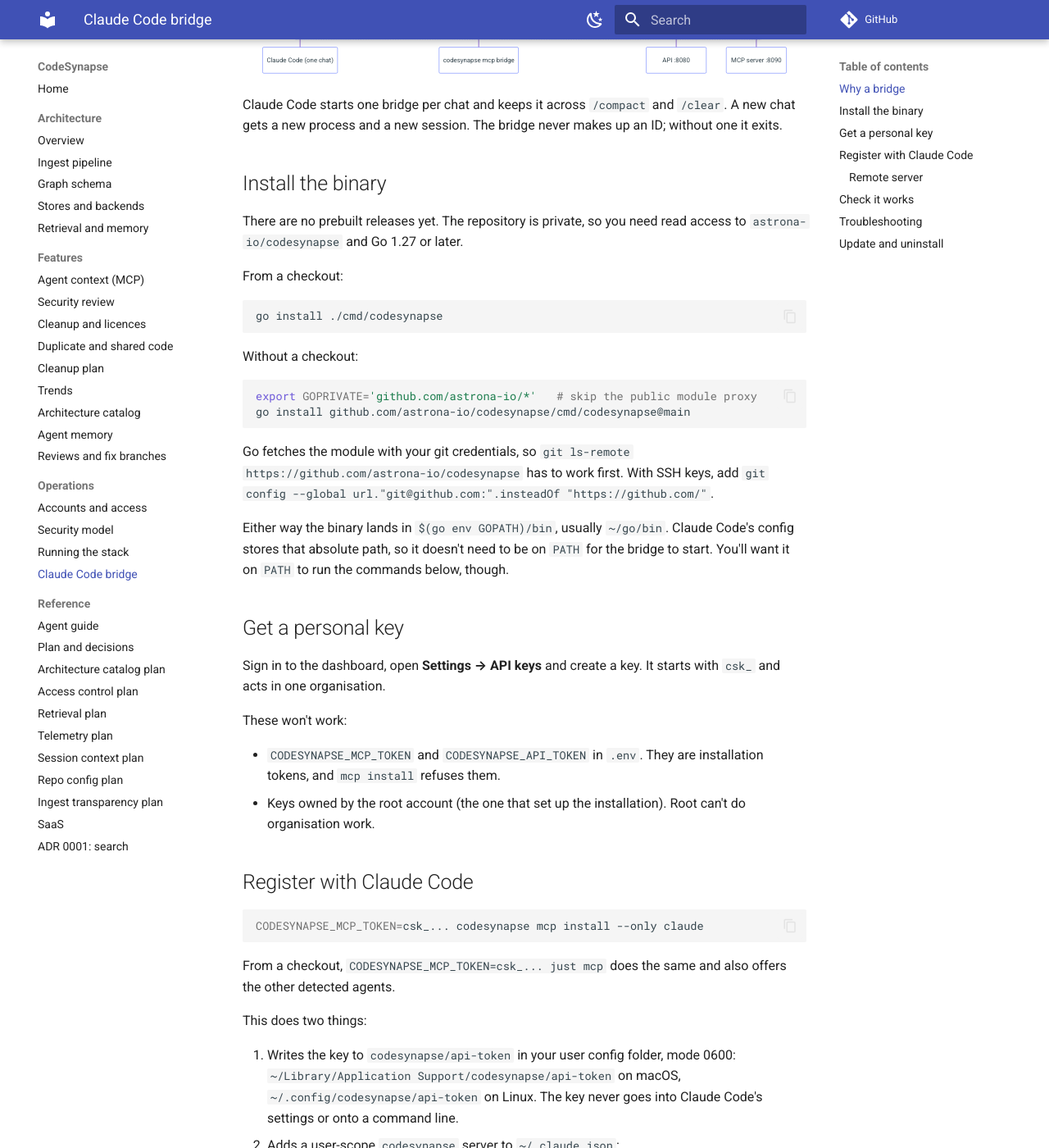
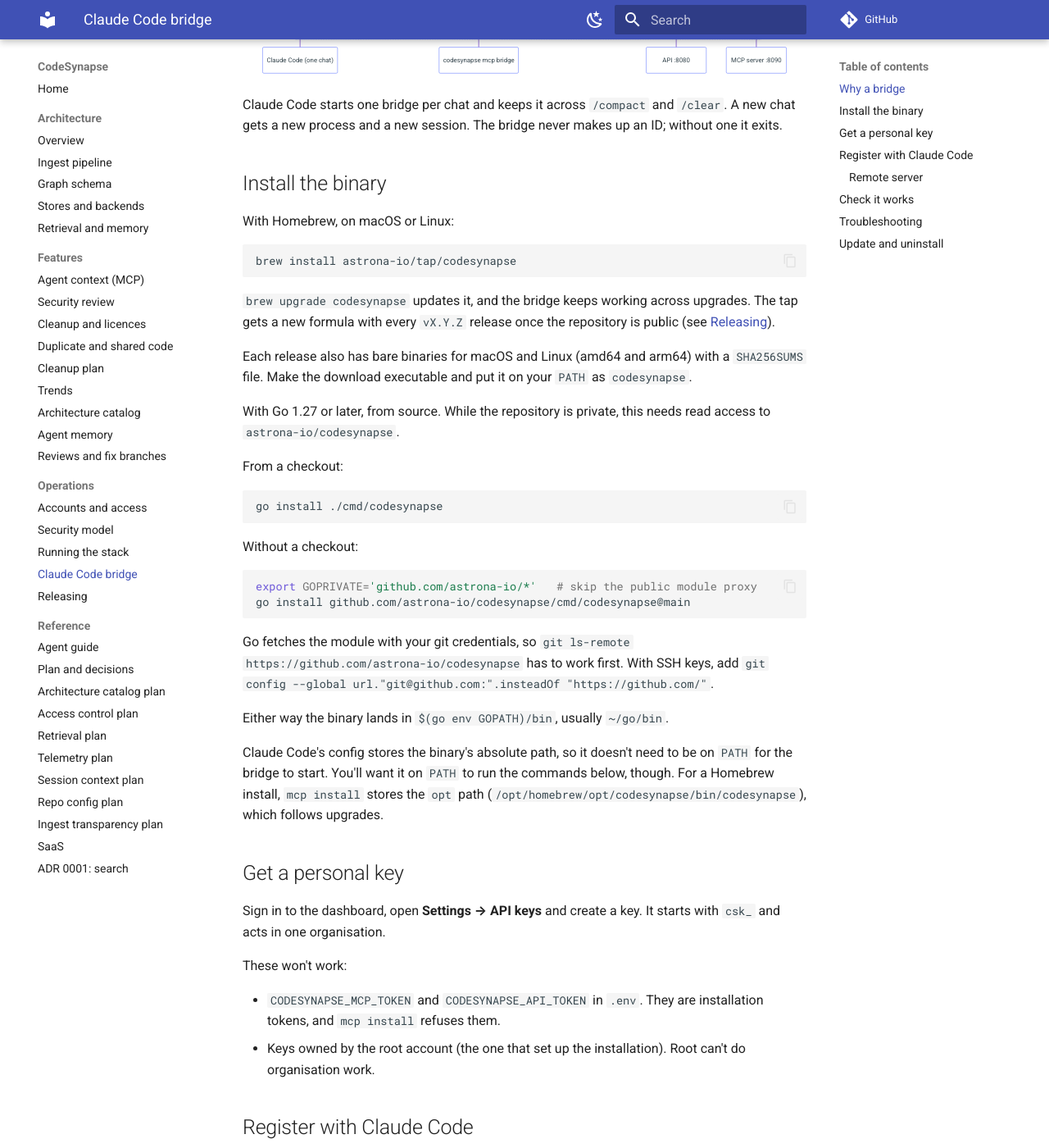
Before and after one commit to astrona-io/codesynapse, an MkDocs documentation site: the page built from docs/operations/claude-code-bridge.md, in a window 1280 px wide and 1400 px high, scrolled down 713 px. Shown: the whole window at 82% size. Built offline with MkDocs 1.6.1 and Material for MkDocs 9.7.7, drawn with Linux system fonts in a browser that asks for light colours; comment, search, counter and statistics services are not loaded; some of the changed text lies outside the part shown.

Commit message:
ci: publish releases and the Homebrew formula from vX.Y.Z tags
A tag builds codesynapse for macOS and Linux (amd64, arm64), attests the
binaries, publishes a GitHub release and pushes Formula/codesynapse.rb to
astrona-io/homebrew-tap, then installs it from the tap to check. The tap
steps are skipped for pre-release tags and while the repository is
private. Mirrors astrona-cli's release flow.

mcp install now stores Homebrew's opt path instead of the versioned
Cellar path, so the Claude Code bridge survives brew upgrade.

Co-Authored-By: Claude Opus 5.5 <noreply@anthropic.com>

````diff
--- a/docs/operations/claude-code-bridge.md
+++ b/docs/operations/claude-code-bridge.md
@@ -29,7 +29,17 @@ Claude Code starts one bridge per chat and keeps it across `/compact` and `/clea
 
 ## Install the binary
 
-There are no prebuilt releases yet. The repository is private, so you need read access to `astrona-io/codesynapse` and Go 1.27 or later.
+With Homebrew, on macOS or Linux:
+
+```sh
+brew install astrona-io/tap/codesynapse
+```
+
+`brew upgrade codesynapse` updates it, and the bridge keeps working across upgrades. The tap gets a new formula with every `vX.Y.Z` release once the repository is public (see [Releasing](releasing.md)).
+
+Each release also has bare binaries for macOS and Linux (amd64 and arm64) with a `SHA256SUMS` file. Make the download executable and put it on your `PATH` as `codesynapse`.
+
+With Go 1.27 or later, from source. While the repository is private, this needs read access to `astrona-io/codesynapse`.
 
 From a checkout:
 
@@ -46,7 +56,9 @@ go install github.com/astrona-io/codesynapse/cmd/codesynapse@main
 
 Go fetches the module with your git credentials, so `git ls-remote https://github.com/astrona-io/codesynapse` has to work first. With SSH keys, add `git config --global url."git@github.com:".insteadOf "https://github.com/"`.
 
-Either way the binary lands in `$(go env GOPATH)/bin`, usually `~/go/bin`. Claude Code's config stores that absolute path, so it doesn't need to be on `PATH` for the bridge to start. You'll want it on `PATH` to run the commands below, though.
+Either way the binary lands in `$(go env GOPATH)/bin`, usually `~/go/bin`.
+
+Claude Code's config stores the binary's absolute path, so it doesn't need to be on `PATH` for the bridge to start. You'll want it on `PATH` to run the commands below, though. For a Homebrew install, `mcp install` stores the `opt` path (`/opt/homebrew/opt/codesynapse/bin/codesynapse`), which follows upgrades.
 
 ## Get a personal key
 
@@ -121,13 +133,13 @@ A JSON-RPC `result` with the server's instructions means the key and session reg
 
 ## Update and uninstall
 
-To update, reinstall the binary the same way. The config points at the same path, so new chats pick up the new build.
+To update, run `brew upgrade codesynapse`, or reinstall the binary the same way you installed it. The config points at the same path, so new chats pick up the new build.
 
 To remove it:
 
 ```sh
 claude mcp remove codesynapse -s user
-rm "$(go env GOPATH)/bin/codesynapse"
+brew uninstall codesynapse                # or: rm "$(go env GOPATH)/bin/codesynapse"
 rm ~/Library/Application\ Support/codesynapse/api-token   # macOS
 rm ~/.config/codesynapse/api-token                        # Linux
 ```
--- a/mkdocs.yml
+++ b/mkdocs.yml
@@ -63,6 +63,7 @@ nav:
       - Security model: operations/security-model.md
       - Running the stack: operations/running.md
       - Claude Code bridge: operations/claude-code-bridge.md
+      - Releasing: operations/releasing.md
   - Reference:
       - Agent guide: AGENT_GUIDE.md
       - Plan and decisions: PLAN.md
````
Also changed, not shown: README.md (+1 -1 lines), docs/operations/releasing.md (added, +41 -0 lines), 6 other files.
